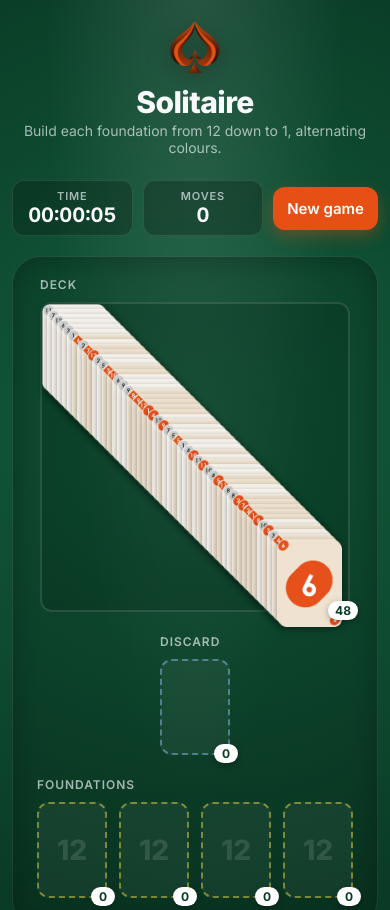
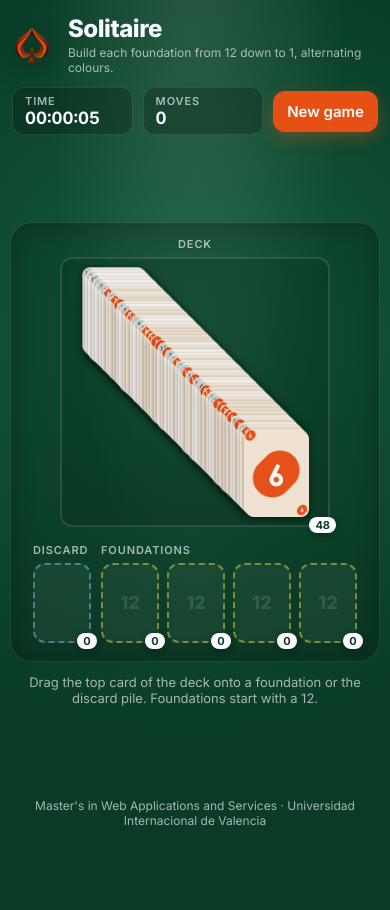
Before and after one commit to CuencaOscar/Solitario-Viu, a plain HTML site: page solitario.html in a window 390 px wide. Shown: the top 910 px of the page. After the commit the page ends 844 px from the top, so only its background shows below. Drawn offline with Linux system fonts and the light colour scheme.

Commit message:
fix: deck fan fits its pile and the whole table fits on a phone screen

```diff
--- a/css/solitario.css
+++ b/css/solitario.css
@@ -371,75 +371,125 @@ section.active .modal-box {
   box-shadow: none;
 }
 
+/* Phones: the whole table fits on one screen (no scrolling is possible while dragging). */
 @media (max-width: 760px) {
   body {
     background-attachment: scroll;
   }
 
   .topbar {
-    justify-content: center;
-    text-align: center;
-    padding: 18px 12px 4px;
+    gap: 12px;
+    padding: 14px 12px 4px;
   }
 
-  .brand {
-    flex-direction: column;
-    gap: 8px;
+  img#logo {
+    width: 40px;
+    height: 40px;
+  }
+
+  h1#titulo {
+    font-size: 24px;
+  }
+
+  .brand p {
+    font-size: 12px;
   }
 
   .stats {
     width: 100%;
-    justify-content: center;
   }
 
   .stat {
     min-width: 0;
     flex: 1;
+    padding: 6px 12px;
+  }
+
+  .stat__value {
+    font-size: 17px;
   }
 
   .stats button {
     white-space: nowrap;
-    padding: 12px 14px;
+    padding: 11px 14px;
   }
 
   .board {
-    padding: 0 12px;
+    margin: 10px auto;
+    padding: 0 10px;
   }
 
   div#mesa {
-    flex-direction: column;
-    align-items: center;
-    padding: 20px 12px 28px;
-    gap: 22px;
+    display: grid;
+    grid-template-columns: auto auto;
+    justify-content: center;
+    align-items: end;
+    gap: 16px 10px;
+    padding: 14px 10px 18px;
+    border-radius: 22px;
   }
 
   .tapetes_superiores {
-    flex-direction: column;
+    display: contents;
+  }
+
+  .tapetes_superiores .slot:first-child {
+    grid-column: 1 / -1;
     align-items: center;
-    gap: 22px;
+  }
+
+  .slot,
+  .foundations {
+    gap: 6px;
+  }
+
+  .slot__label {
+    font-size: 11px;
   }
 
   div.tapete#inicial {
-    width: 310px;
-    height: 310px;
+    width: 270px;
+    height: 270px;
   }
 
   .foundations {
-    align-self: center;
+    align-self: end;
   }
 
   .foundations__row {
-    grid-template-columns: repeat(4, 70px);
-    gap: 12px;
+    grid-template-columns: repeat(4, 58px);
+    gap: 8px;
   }
 
   div.tapete:not(#inicial) {
-    width: 70px;
-    height: 96px;
+    width: 58px;
+    height: 80px;
   }
 
   div.tapete:not(#inicial) img {
-    width: 56px !important;
+    width: 48px !important;
+  }
+
+  div.tapete.receptor::before {
+    font-size: 18px;
+  }
+
+  .contador {
+    bottom: -8px;
+    right: -8px;
+    min-width: 20px;
+    font-size: 11px;
+    padding: 1px 6px;
+  }
+
+  .hint {
+    margin-top: 12px;
+    font-size: 13px;
+  }
+
+  .footer {
+    padding: 10px 14px 16px;
+    font-size: 12px;
   }
 }
 
--- a/js/solitario.js
+++ b/js/solitario.js
@@ -16,6 +16,16 @@ let colores = {
 
 // paso (top y left) en pixeles de una carta a la siguiente en un mazo
 let paso = 5;
+
+// Card size in the deck (the card images are 300×407).
+const ANCHO_CARTA = 65;
+const ALTO_CARTA = Math.round((ANCHO_CARTA * 407) / 300);
+
+/** Step between cards of the deck fan: tighter on small screens so the fan fits its pile. */
+function pasoAbanico(numCartas) {
+  const libre = Math.min(tapeteInicial.clientWidth - ANCHO_CARTA, tapeteInicial.clientHeight - ALTO_CARTA) - 16;
+  return Math.max(2, Math.min(paso, libre / Math.max(1, numCartas - 1)));
+}
 
 // contador_de_movimientos
 let movimientos = 0;
@@ -158,12 +168,17 @@ function barajar(mazo) {
 } // barajar
 
 function cargarTapeteInicial(mazo) {
+  // Centre the diagonal fan inside the deck pile, whatever its size.
+  const paso_actual = pasoAbanico(mazo.length);
+  const abanico = paso_actual * Math.max(0, mazo.length - 1);
+  const inicioX = Math.max(0, (tapeteInicial.clientWidth - ANCHO_CARTA - abanico) / 2);
+  const inicioY = Math.max(0, (tapeteInicial.clientHeight - ALTO_CARTA - abanico) / 2);
   for (let i = 0; i < mazo.length; i++) {
-    const desplazamiento = paso * i;
+    const desplazamiento = paso_actual * i;
     mazo[i].style.position = "absolute";
-    mazo[i].style.width = "65px";
-    mazo[i].style.top = desplazamiento + "px";
-    mazo[i].style.left = desplazamiento + "px";
+    mazo[i].style.width = ANCHO_CARTA + "px";
+    mazo[i].style.top = inicioY + desplazamiento + "px";
+    mazo[i].style.left = inicioX + desplazamiento + "px";
     mazo[i].style.setProperty("transform", "translate(0)");
     mazo[i].setAttribute("data-tapete", "receptor");
     mazo[i].id = "carta-" + (i + 1);
--- a/solitario.html
+++ b/solitario.html
@@ -9,7 +9,7 @@
     <link rel="preconnect" href="https://fonts.googleapis.com">
     <link rel="preconnect" href="https://fonts.gstatic.com" crossorigin>
     <link href="https://fonts.googleapis.com/css2?family=Inter:wght@400;500;600;700;800&display=swap" rel="stylesheet">
-    <link rel="stylesheet" href="css/solitario.css?v=4">
+    <link rel="stylesheet" href="css/solitario.css?v=6">
     <link rel="icon" type="image/png" sizes="16x16" href="favicon-16x16.png">
 </head>
 
@@ -68,8 +68,8 @@
     </main>
 
     <footer class="footer">Master's in Web Applications and Services · Universidad Internacional de Valencia</footer>
-    <script src="js/solitario.js?v=4"></script>
-    <script src="js/interaction.js?v=4"></script>
+    <script src="js/solitario.js?v=6"></script>
+    <script src="js/interaction.js?v=6"></script>
 </body>
 
 </html>
```
